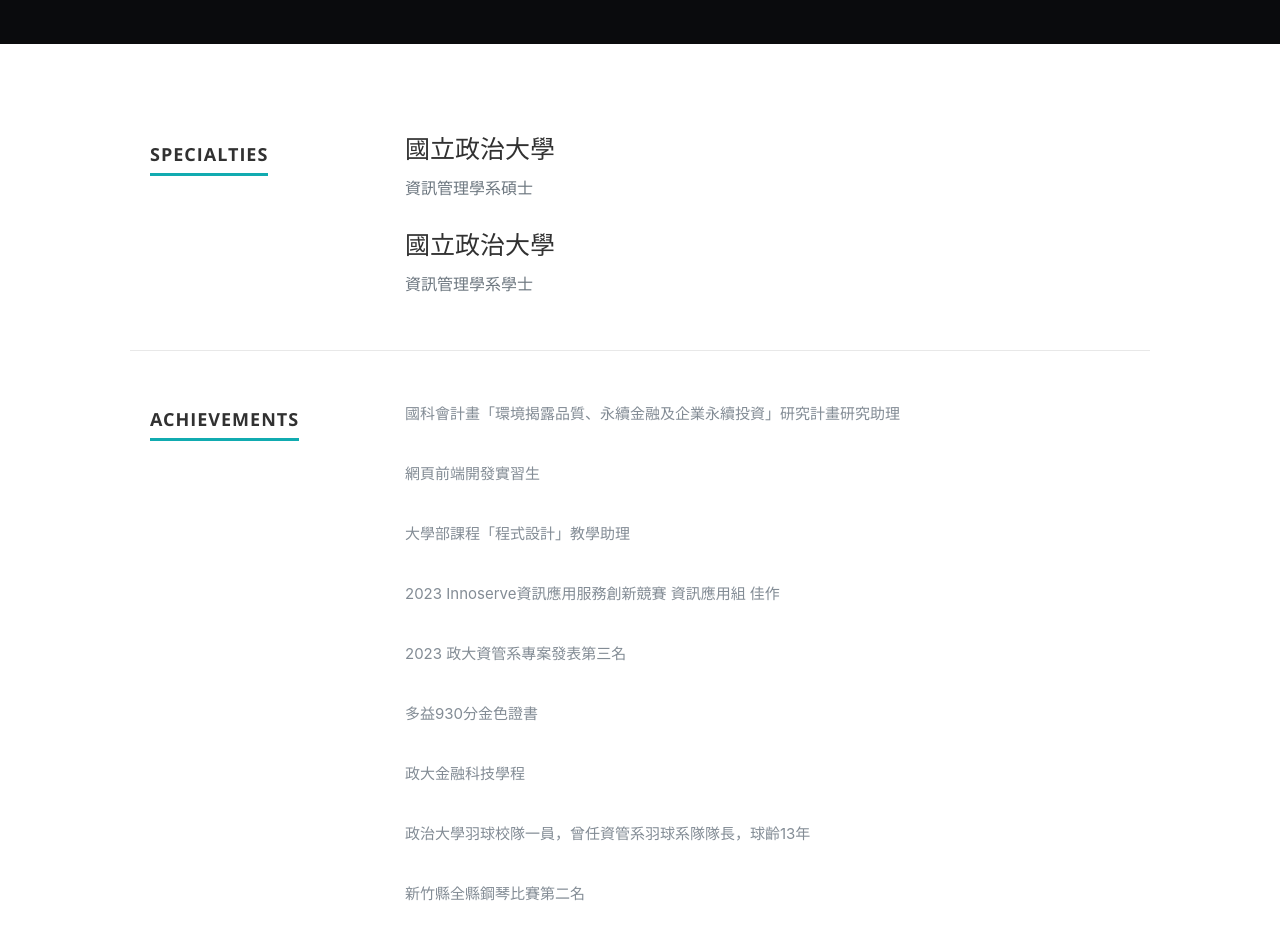
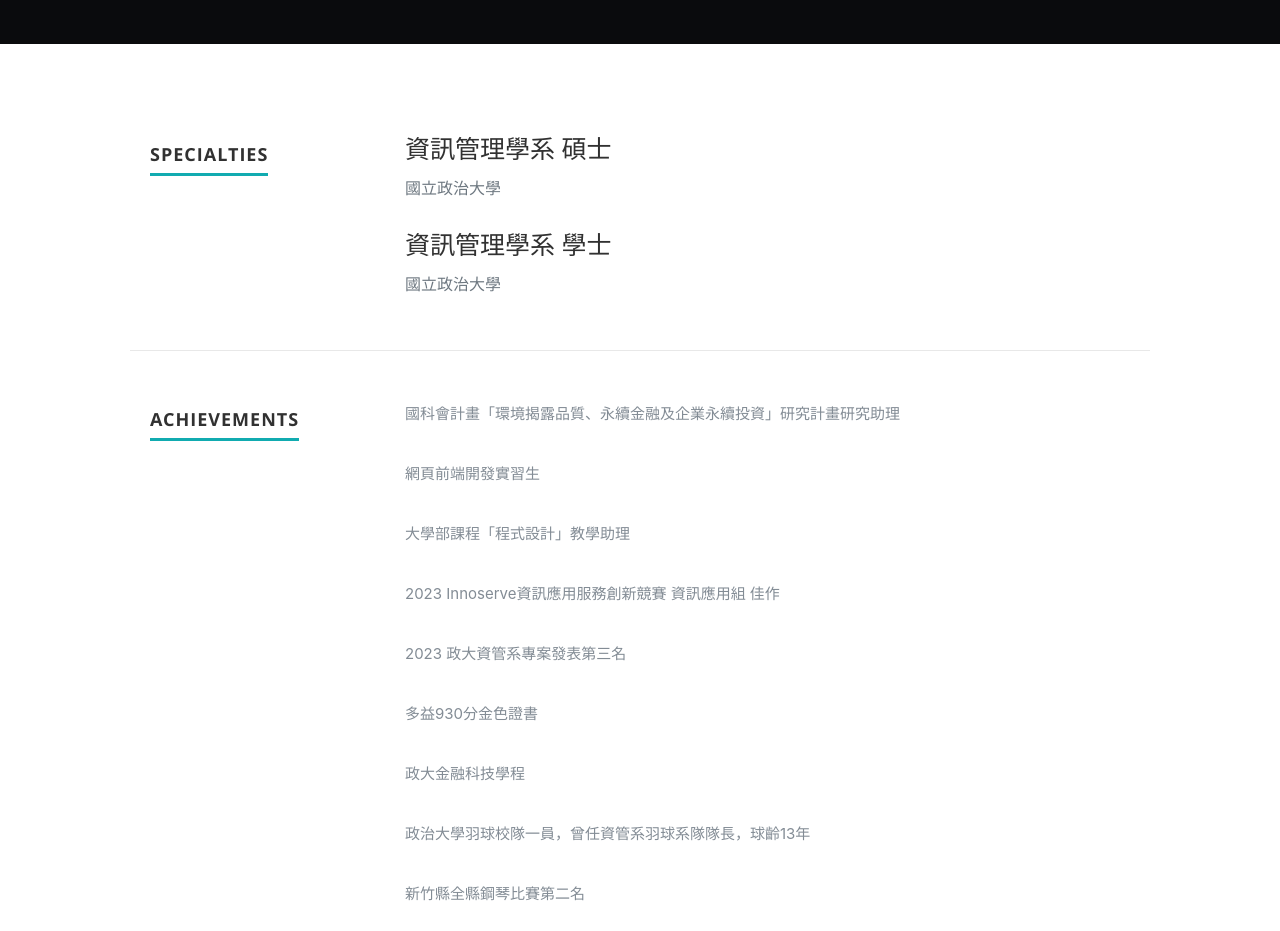
Before and after one commit to Mattis3858/my-portfolio, a React (Create React App) app: page / in a window 1280 px wide. Shown: the part 2400-3331 px from the top of the page. Built offline with nearby package versions, Linux system fonts and the light colour scheme.

Commit message:
更新resume資料

```diff
--- a/src/components/Resume.js
+++ b/src/components/Resume.js
@@ -16,9 +16,9 @@
               return (
                 <div className="row item" key={i}>
                   <div className="twelve columns">
-                    <h3>{item.UniversityName}</h3>
+                    <h3>{item.specialization}</h3>
                     <p className="info">
-                      {item.specialization}
+                      {item.UniversityName}
                       <span />{" "}
                     </p>
                     <p>{item.hobby}</p>
--- a/src/resumeData.js
+++ b/src/resumeData.js
@@ -53,11 +53,11 @@
   education: [
     {
       UniversityName: "國立政治大學",
-      specialization: "資訊管理學系碩士",
+      specialization: "資訊管理學系 碩士",
     },
     {
       UniversityName: "國立政治大學",
-      specialization: "資訊管理學系學士",
+      specialization: "資訊管理學系 學士",
     },
   ],
   achievements: [
```
